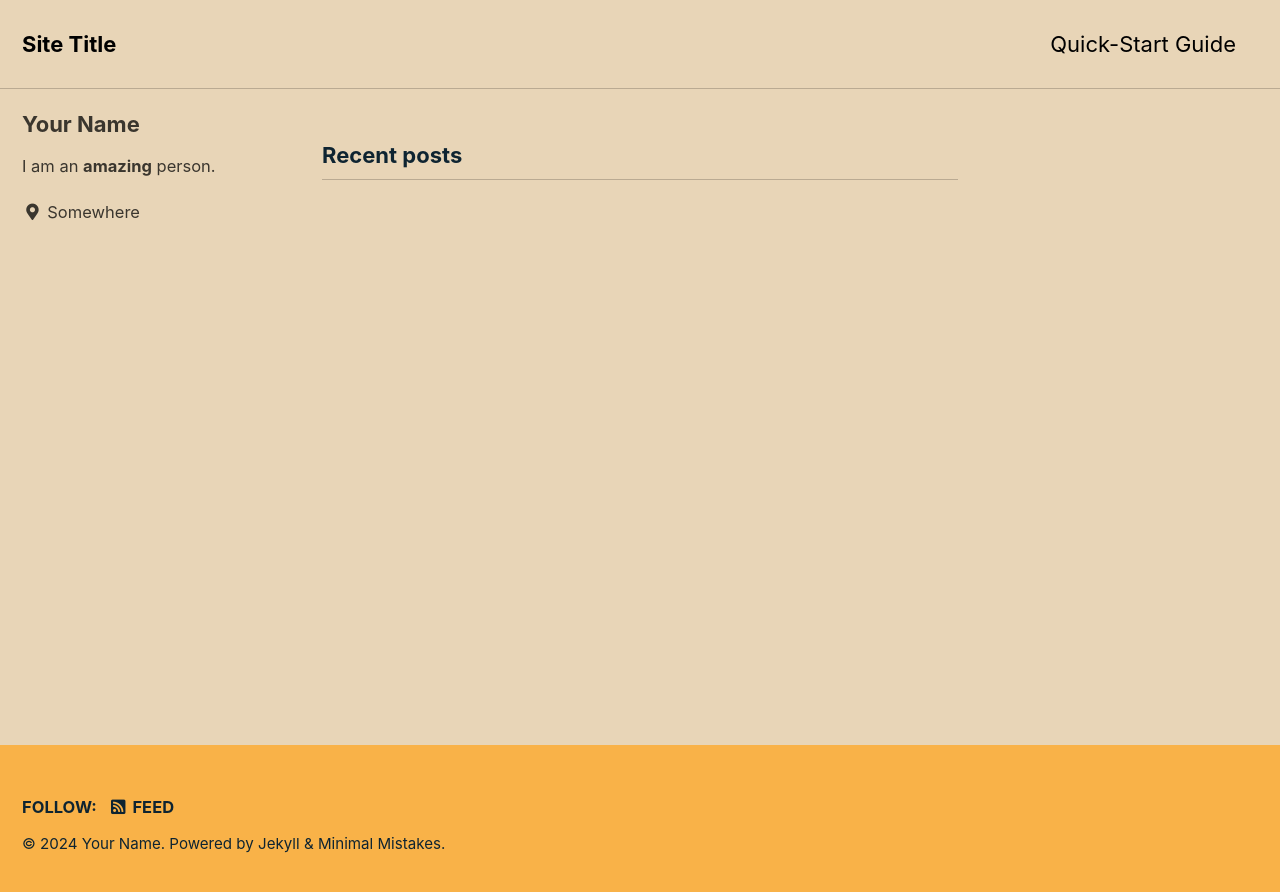
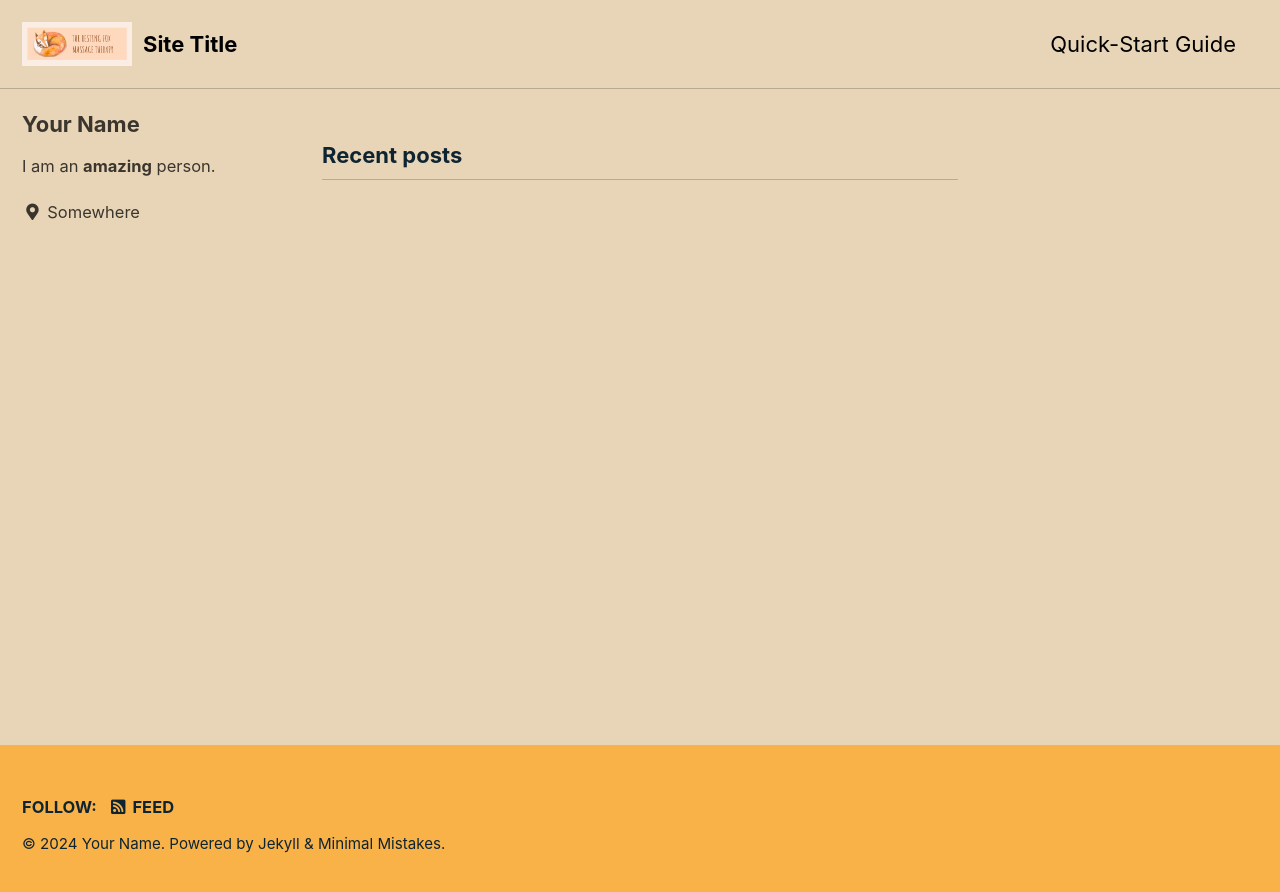
Before and after one commit to therestingfox/potato, a Jekyll site: the page built from index.html, in a window 1280 px wide. Shown: the top 892 px of the page. Built offline with Jekyll 4.4.1, drawn with Linux system fonts in a browser that asks for light colours; cached includes are drawn as plain includes; the list of posts is cut into pages by our own code.

Commit message:
Update _config.yml

```diff
--- a/_config.yml
+++ b/_config.yml
@@ -25,7 +25,7 @@ url                      : # the base hostname & protocol for your site e.g. "ht
 baseurl                  : # the subpath of your site, e.g. "/blog"
 repository               : # GitHub username/repo-name e.g. "mmistakes/minimal-mistakes"
 teaser                   : # path of fallback teaser image, e.g. "/assets/images/500x300.png"
-logo                     : # path of logo image to display in the masthead, e.g. "/assets/images/88x88.png"
+logo                     : /assets/images/logo.jpg # path of logo image to display in the masthead, e.g. "/assets/images/88x88.png"
 masthead_title           : # overrides the website title displayed in the masthead, use " " for no title
 # breadcrumbs            : false # true, false (default)
 words_per_minute         : 200
```
